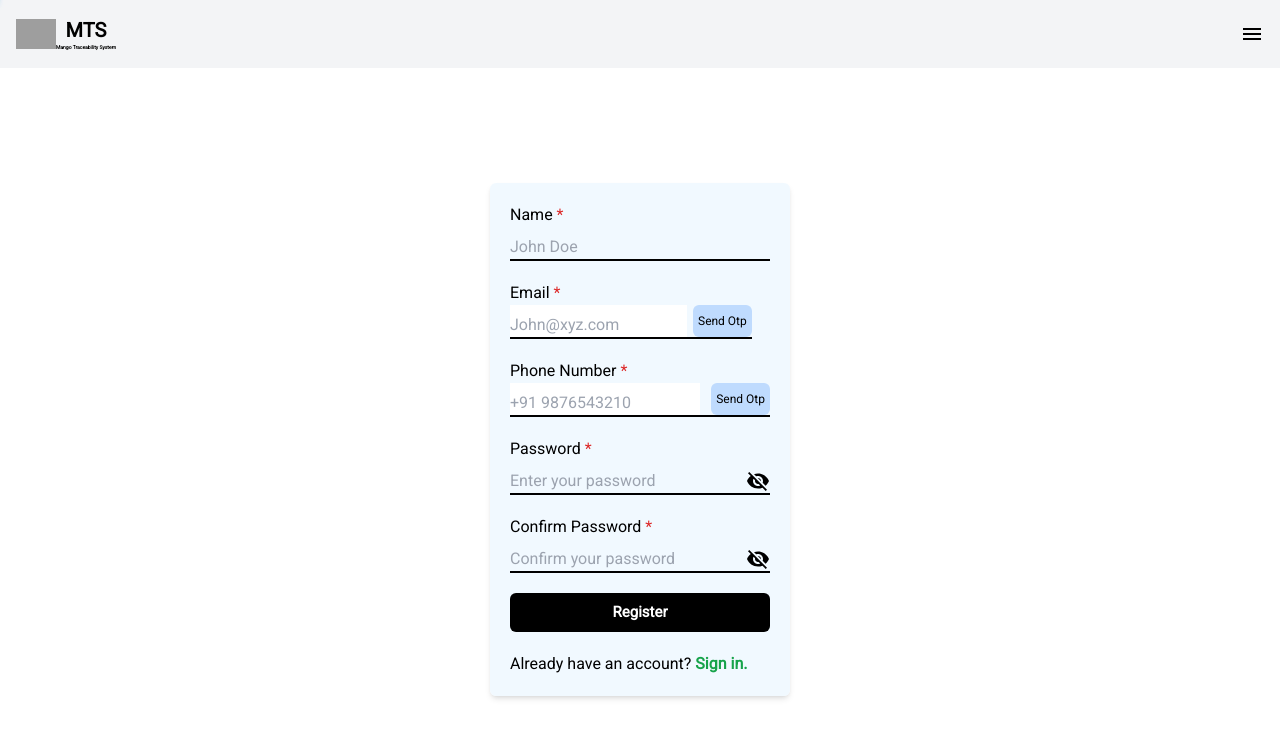
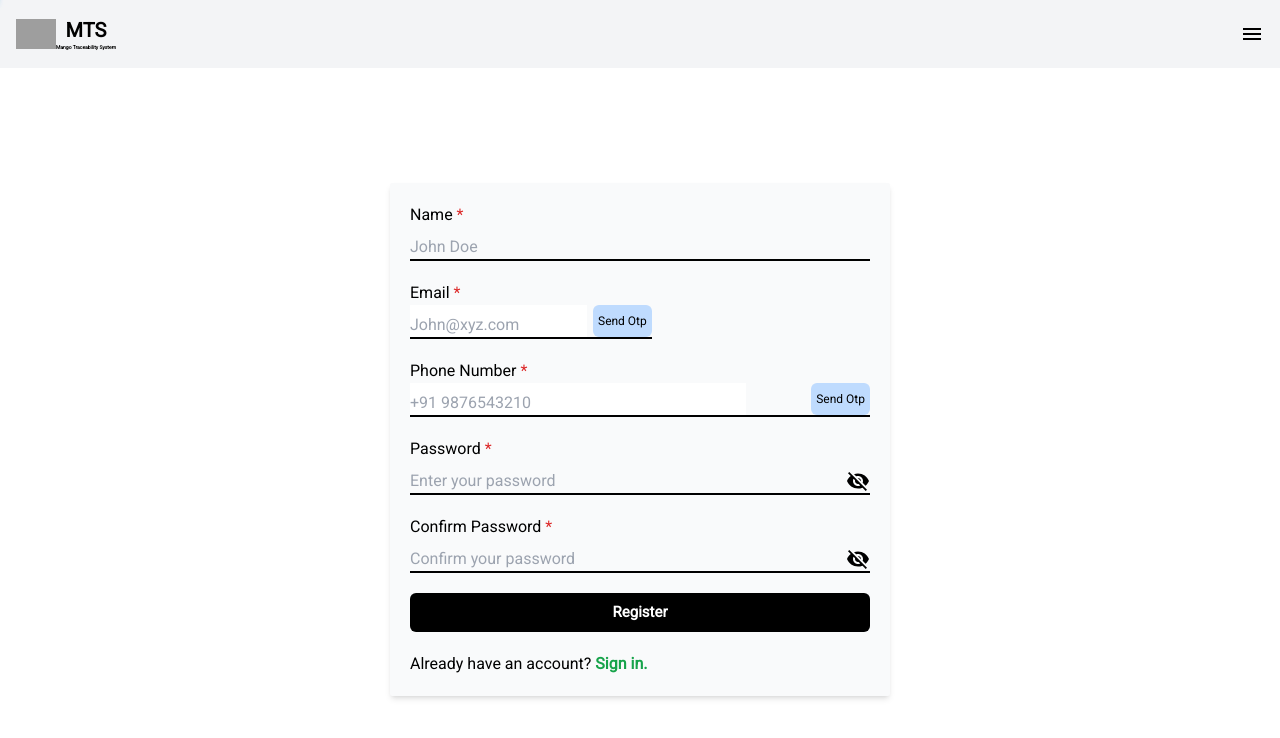
Before and after one commit to AmritHimanshu/Mango_Traceability_System, a Next.js app in the folder client/: page /register in a window 1280 px wide. Shown: the top 738 px of the page. Built offline with nearby package versions, Linux system fonts and the light colour scheme; no server answers; grey boxes are pictures that could not be loaded.

Commit message:
Updating the UI

```diff
--- a/client/src/app/login/page.tsx
+++ b/client/src/app/login/page.tsx
@@ -99,7 +99,7 @@ function page() {
 
       alert("Successfully signed in");
     } catch (error) {
-      // console.log("Error: ", error);
+      console.log("Error: ", error);
       alert(error);
     }
 
@@ -112,7 +112,7 @@ function page() {
     <div className="flex items-center justify-center h-[calc(100vh-56px)]">
       <CustomLoadingBar ref={loadingBarRef} />
 
-      <div className="p-5 w-[300px] bg-cardBackground bg-opacity-90 rounded-md shadow-md">
+      <div className="p-5 w-[330px] md:w-[400px] lg:w-[500px] bg-gray-50 rounded-sm shadow-md">
         <form
           action="POST"
           className="space-y-10"
--- a/client/src/app/register/page.tsx
+++ b/client/src/app/register/page.tsx
@@ -315,7 +315,7 @@ function page() {
     <div className="flex items-center justify-center h-[calc(100vh-56px)]">
       <CustomLoadingBar ref={loadingBarRef} />
 
-      <div className="p-5 w-[300px] bg-cardBackground bg-opacity-90 rounded-md shadow-md">
+      <div className="p-5 w-[330px] md:w-[400px] lg:w-[500px] bg-gray-50 rounded-sm shadow-md">
         <form
           action="POST"
           onSubmit={(e) => handleFormData(e)}
```
